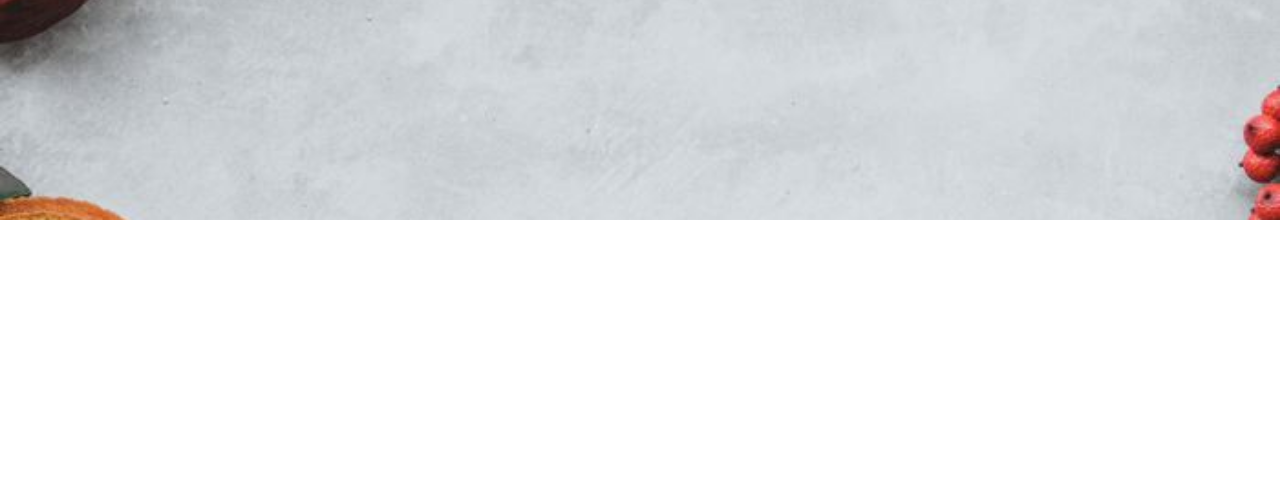
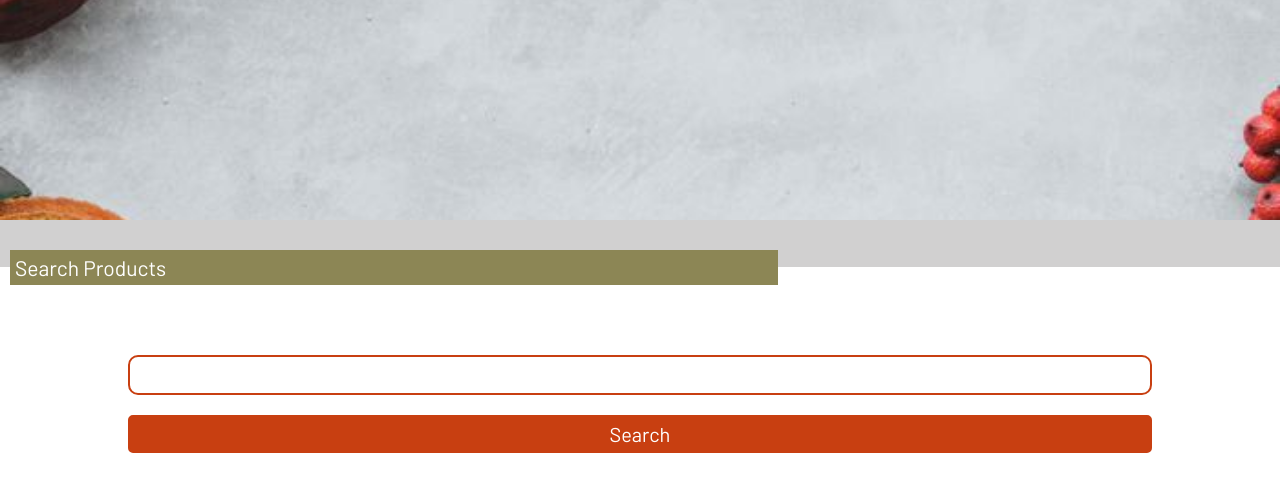
Before and after one commit to starskynder/The-Xmas-Gift, a website: page index.html in a window 1280 px wide. Shown: the part 487-978 px from the top of the page. Before the commit the page ends 800 px from the top, so only its background shows below. Drawn offline with Linux system fonts and the light colour scheme.

Commit message:
Add search section

```diff
--- a/index.html
+++ b/index.html
@@ -65,13 +65,31 @@
         <h1 class="heading__primary">
           The Xmas <span class="heading__primary--accent">Gift</span>
         </h1>
-        <button class="btn__primary header__btn">
+        <a href="#about" class="btn__primary header__btn">
           Know More
-        </button>
+        </a>
       </div>
     </header>
 
     <!--END HEADER-->
+
+    <!--START SEARCH-->
+
+    <section class="search">
+      <div class="search__title">
+        <h3 class="heading__tertiary">Search Products</h3>
+      </div>
+      <div class="search__form">
+        <form action="">
+          <input type="text" class="search__input" />
+          <button class="btn__primary search__button" type="submit">
+            Search
+          </button>
+        </form>
+      </div>
+    </section>
+
+    <!--END SEARCH-->
   </body>
   <script src="js/main.js"></script>
 </html>
--- /dev/null
+++ b/sass/layout/_search.scss
@@ -0,0 +1,33 @@
+// SEARCH
+.search {
+  &__title {
+    background-image: linear-gradient(to bottom, $alto 50%, $white 50%);
+    padding: 3rem 0;
+  }
+
+  &__input {
+    border: 2px solid $tia-maria;
+    padding: 1rem;
+    font-family: inherit;
+    border-radius: 1rem;
+    width: 100%;
+  }
+
+  &__form {
+    width: 80%;
+    margin: auto;
+    padding: 4rem 0;
+  }
+
+  &__button {
+    width: 100%;
+    margin: 2rem 0;
+  }
+}
+
+.search h3 {
+  max-width: 60%;
+  margin: 0 1rem;
+  padding: 0.5rem;
+  font-weight: normal;
+}
--- a/sass/main.scss
+++ b/sass/main.scss
@@ -5,3 +5,4 @@
 @import "base/tipography";
 @import "layout/navigation";
 @import "layout/header";
+@import "layout/search";
```
Also changed, not shown: css/main.css.
